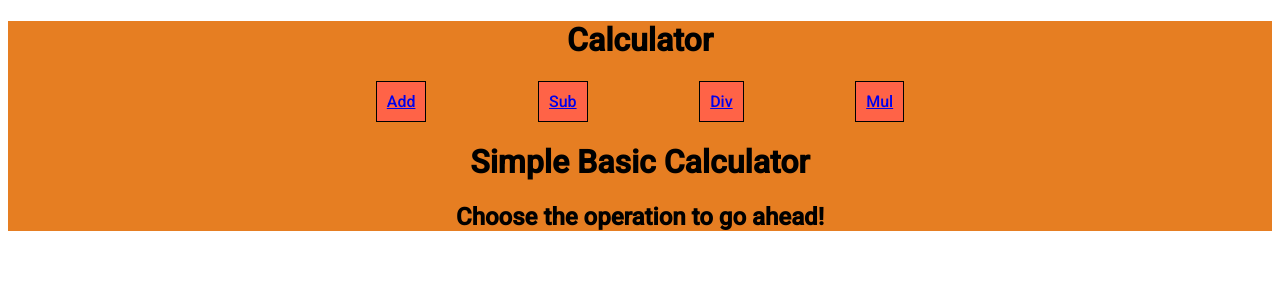
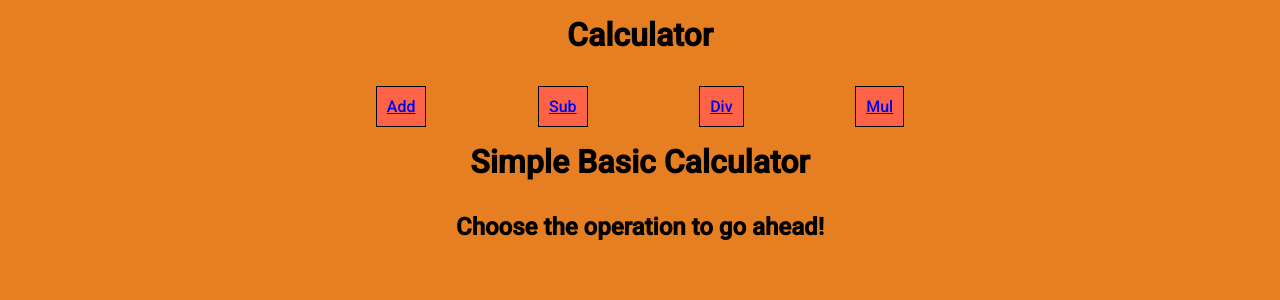
Before and after one commit to mohd-anas-ansari/calculator-react, a React (Create React App) app: page / in a window 1280 px wide. Shown: the top 300 px of the page. Built offline with nearby package versions, Linux system fonts and the light colour scheme.

Commit message:
Add styles

```diff
--- a/src/App.css
+++ b/src/App.css
@@ -1,8 +1,21 @@
 @import url('https://fonts.googleapis.com/css2?family=Roboto:wght@500&display=swap');
 
+
+* {
+  padding: 0;
+  margin: 0;
+  box-sizing: border-box;
+}
 .App {
   text-align: center;
   font-family: 'Roboto', sans-serif;
+  width: 100vw;
+  height: 100vh;
+}
+
+h1 {
+  padding: 1rem;
+  padding-bottom: 2rem;
 }
 
 .buttons-container {
```
